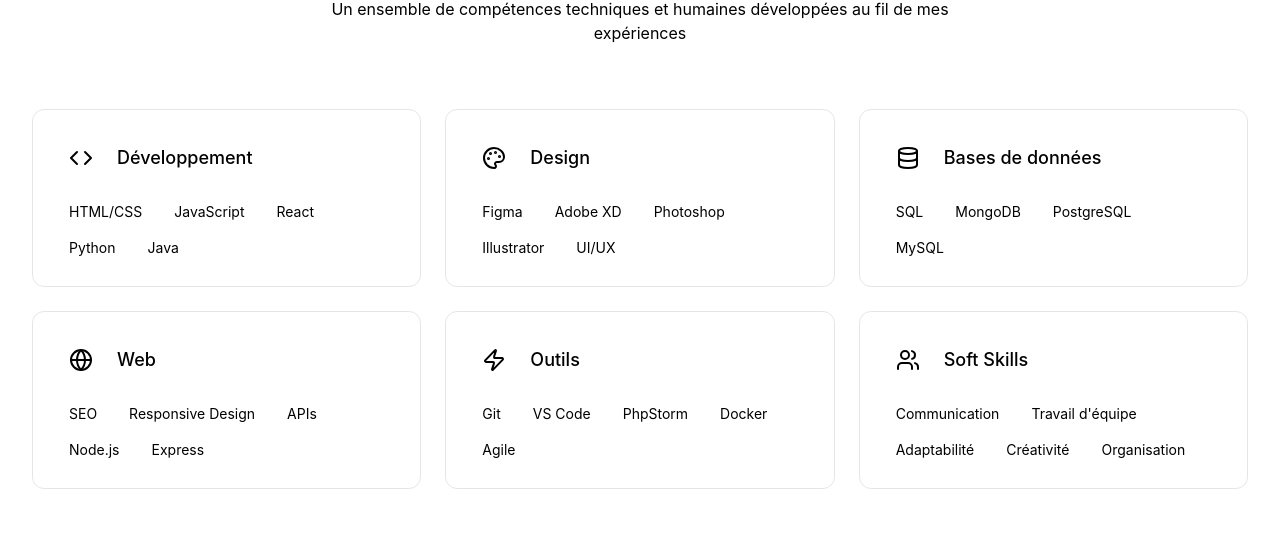
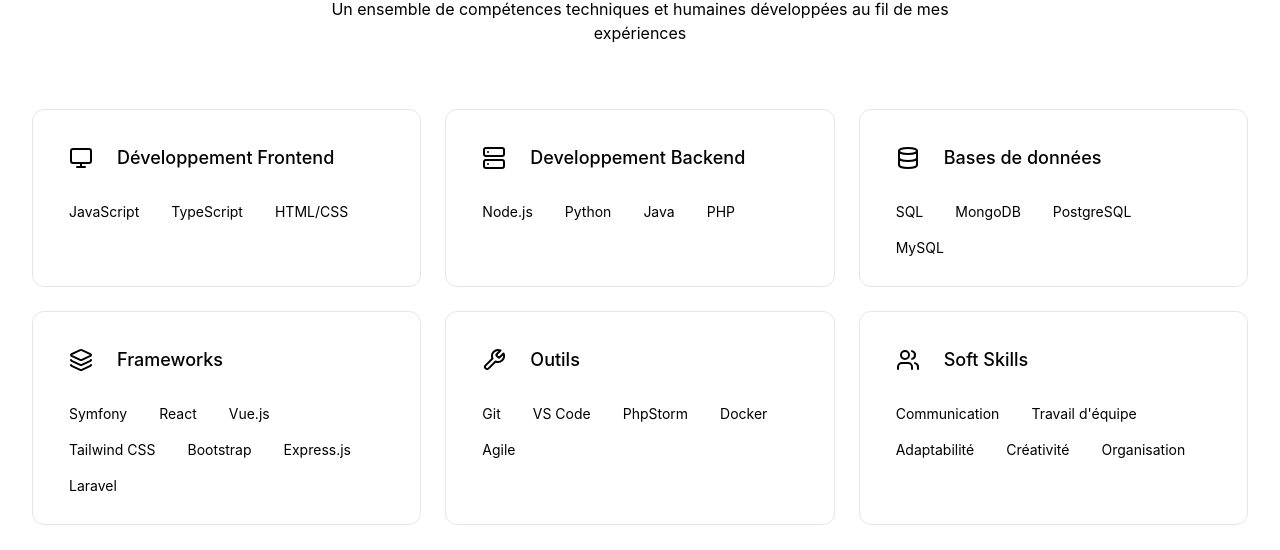
Before and after one commit to BOUCHAMI-Enzo-2326025aa/portfolio_enzo_bouchami, a React (Vite) app: page / in a window 1280 px wide. Shown: the part 1853-2403 px from the top of the page. Built offline with nearby package versions, Linux system fonts and the light colour scheme.

Commit message:
update compétences

```diff
--- a/src/app/components/Skills.tsx
+++ b/src/app/components/Skills.tsx
@@ -1,13 +1,24 @@
-import { Code, Palette, Database, Globe, Zap, Users } from 'lucide-react';
+import { Code, Monitor, Server, Database, Layers3, Wrench, Users } from 'lucide-react';
 import { skillCategories as skillCategoriesData } from '../data/portfolio-data';
 
 export function Skills() {
-  const iconMap = [Code, Palette, Database, Globe, Zap, Users];
+  const skillCategories = skillCategoriesData.map((category) => {
+    const title = category.title.toLowerCase();
+    const has = (needle: string) => title.indexOf(needle) !== -1;
 
-  const skillCategories = skillCategoriesData.map((category, index) => ({
-    ...category,
-    icon: iconMap[index] || Code,
-  }));
+    const icon = (() => {
+      // mapping “par intention” (plus robuste que l’index)
+      if (has('frontend') || has('front')) return Monitor;
+      if (has('backend') || has('back')) return Server;
+      if (has('framework')) return Layers3;
+      if (has('base') || has('donné') || has('data')) return Database;
+      if (has('outil')) return Wrench;
+      if (has('soft')) return Users;
+      return Code;
+    })();
+
+    return { ...category, icon };
+  });
 
   return (
     <section id="competences" className="py-20 bg-white">
--- a/src/app/data/portfolio-data.ts
+++ b/src/app/data/portfolio-data.ts
@@ -56,23 +56,20 @@
 // ========================================
 export const skillCategories = [
   {
-    title: "Développement",
+    title: "Développement Frontend",
     skills: [
+      "JavaScript",
+        "TypeScript",
       "HTML/CSS",
-      "JavaScript",
-      "React",
-      "Python",
-      "Java",
     ],
   },
   {
-    title: "Design",
+    title: "Developpement Backend",
     skills: [
-      "Figma",
-      "Adobe XD",
-      "Photoshop",
-      "Illustrator",
-      "UI/UX",
+      "Node.js",
+      "Python",
+      "Java",
+      "PHP",
     ],
   },
   {
@@ -85,13 +82,15 @@
     ],
   },
   {
-    title: "Web",
+    title: "Frameworks",
     skills: [
-      "SEO",
-      "Responsive Design",
-      "APIs",
-      "Node.js",
-      "Express",
+      "Symfony",
+      "React",
+      "Vue.js",
+      "Tailwind CSS",
+      "Bootstrap",
+      "Express.js",
+      "Laravel",
     ],
   },
   {
```
